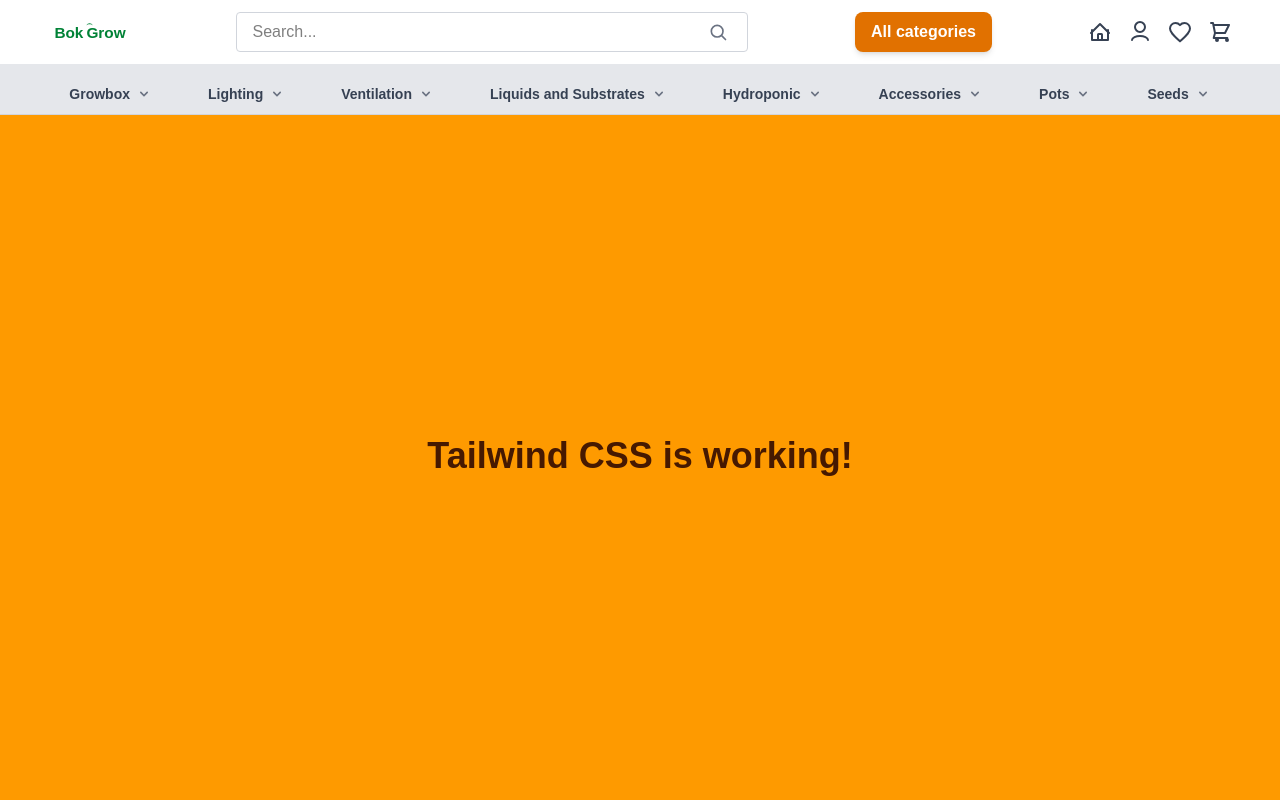
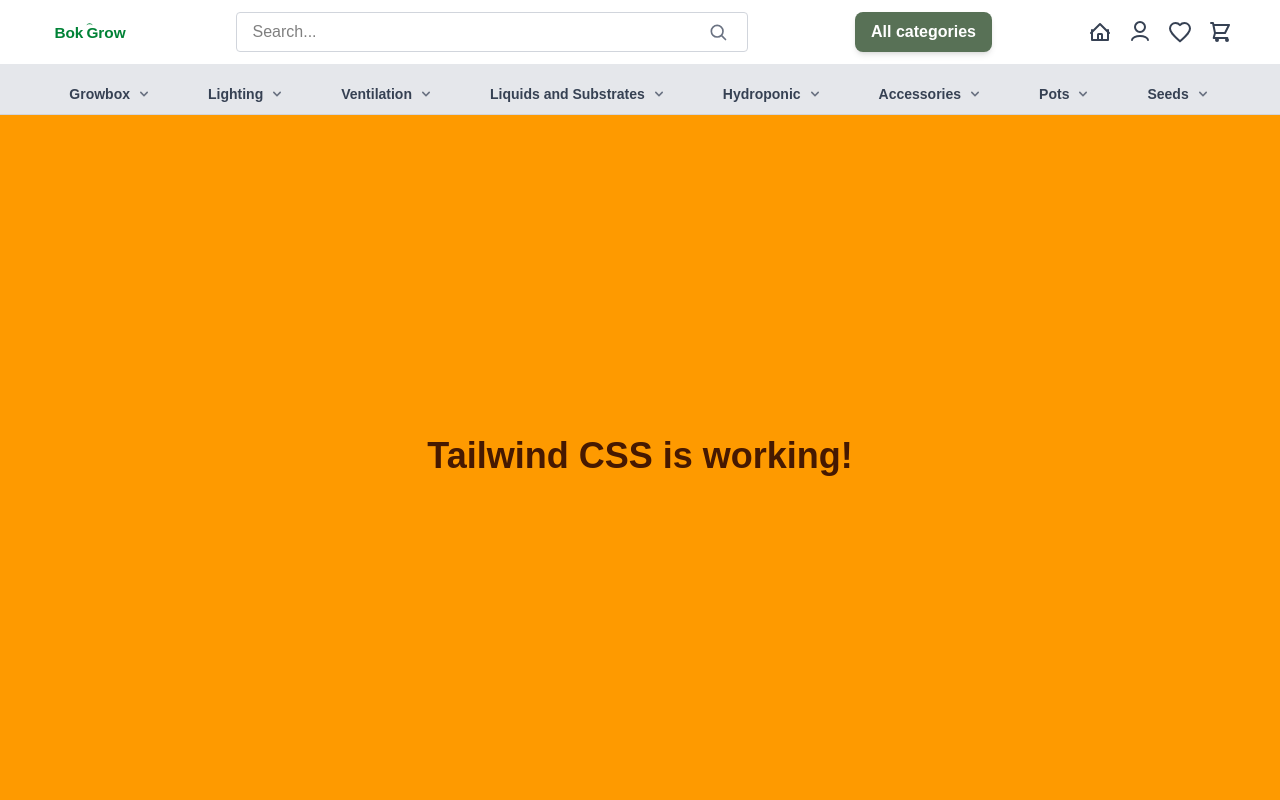
Before and after one commit to milja007/marketShop, a Next.js app: page / in a window 1280 px wide. Shown: the top 800 px of the page. Built offline with nearby package versions, Linux system fonts and the light colour scheme.

Commit message:
long night modifiing

```diff
--- a/components/HEADER/navbar.tsx
+++ b/components/HEADER/navbar.tsx
@@ -25,7 +25,7 @@ const Navbar: React.FC = () => {
         <button
           className="
     md:ml-8 xl:ml-12
-    bg-amber-600 text-white font-semibold
+    bg-cactus text-white font-semibold
     py-2 px-4
     rounded-lg
     shadow-md
```
